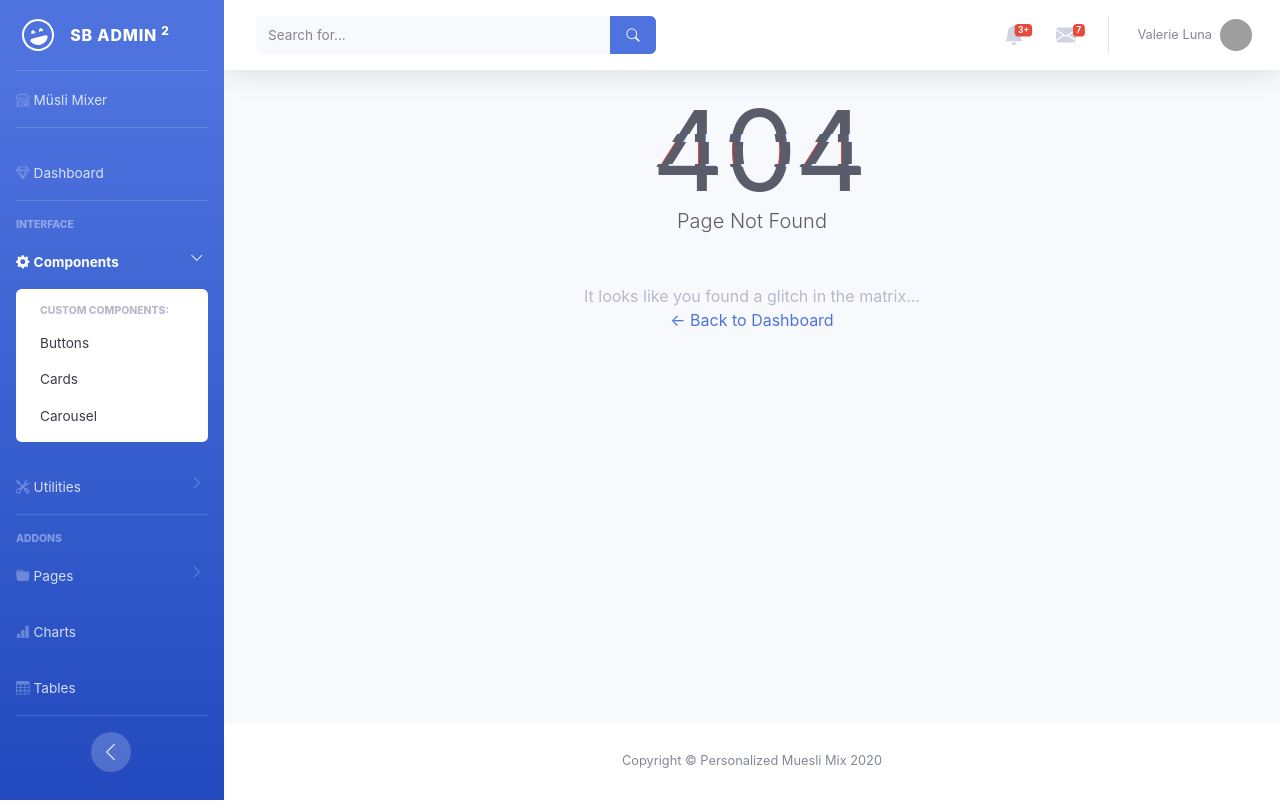
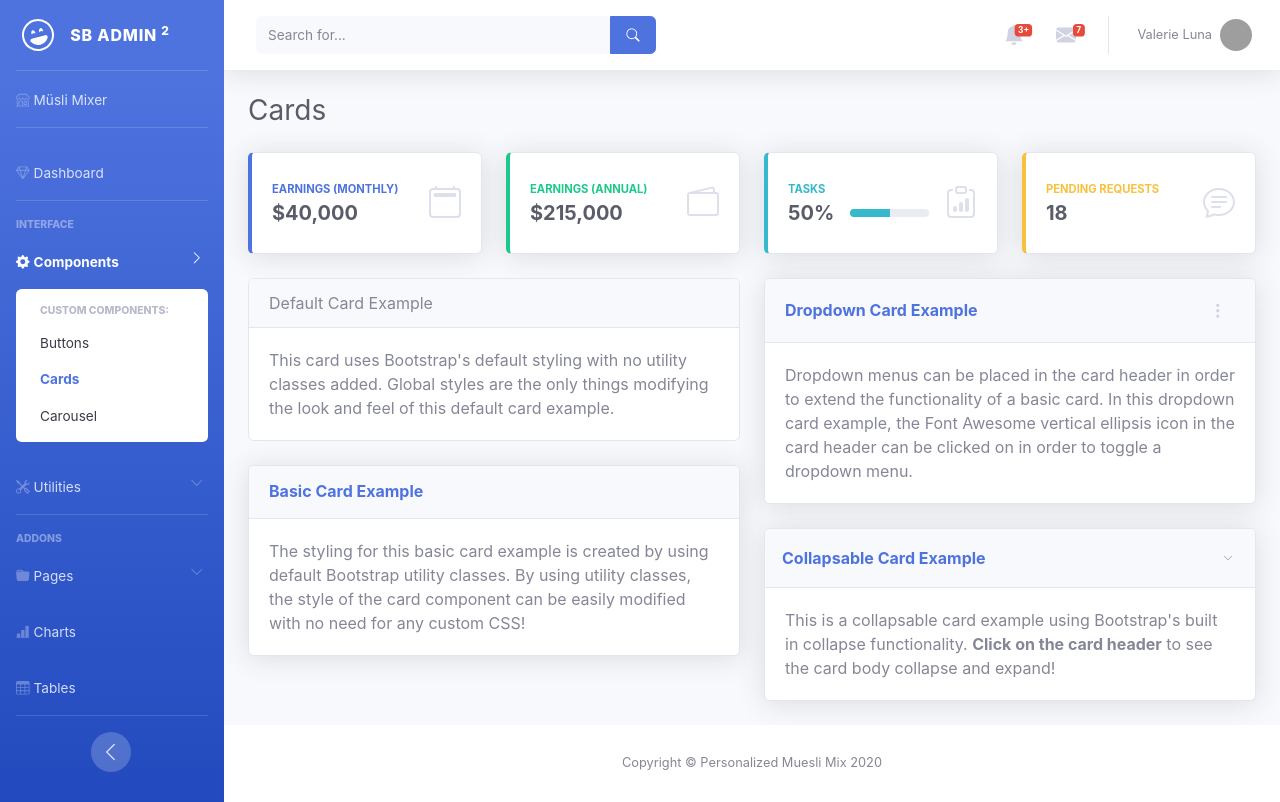
Before and after one commit to Laboratorynotices/muesli-dash, a Vue app: page /components/cards in a window 1280 px wide. Built offline with nearby package versions, Linux system fonts and the light colour scheme; grey boxes are pictures that could not be loaded.

Commit message:
Доделал страницу с карточками

```diff
--- a/src/layouts/Main-layout.vue
+++ b/src/layouts/Main-layout.vue
@@ -82,9 +82,6 @@ export default {
     // место для хранения нового URL
     const currentRoute = this.getURL()
 
-    console.log('oldRoute: ' + this.oldRoute)
-    console.log('currentRoute: ' + currentRoute)
-
     if (this.oldRoute !== currentRoute) {
       this.oldRoute = currentRoute
       this.menuKey += 1
--- a/src/layouts/main/SidebarLayout.vue
+++ b/src/layouts/main/SidebarLayout.vue
@@ -146,7 +146,7 @@ export default {
                   },
                   {
                     name: 'Cards',
-                    url: '#'
+                    url: '/components/cards'
                   },
                   {
                     name: 'Carousel',
@@ -256,7 +256,6 @@ export default {
       }
 
       if (currentRoute.indexOf(url) === 0) {
-        console.log(url)
         return true
       }
 
--- a/src/router/index.js
+++ b/src/router/index.js
@@ -27,7 +27,15 @@ const routes = [
     component: () => import('@/views/Dashboard.vue')
   },
 
-  // Разбираемся с каруселью
+  // "Карточки"
+  {
+    path: '/components/cards',
+    name: 'Cards',
+    meta: { layout: 'main' },
+    component: () => import('@/views/Cards.vue')
+  },
+
+  // "Карусель"
   {
     path: '/components/carousel',
     name: 'Carousel',
--- /dev/null
+++ b/src/views/Cards.vue
@@ -0,0 +1,151 @@
+<template>
+  <div class="container-fluid">
+    <!-- Page Heading -->
+    <h1 class="h3 mb-4 text-gray-800">Cards</h1>
+
+    <!-- Content Row -->
+    <b-row>
+      <contentRowCard
+        v-for="(contentRowCard, id) in contentRowCards"
+        :key="id"
+        :icon="contentRowCard.icon"
+        :lineFirst="contentRowCard.lineFirst"
+        :lineSecond="contentRowCard.lineSecond"
+        :progressbar="contentRowCard.progressbar"
+        :variant = "contentRowCard.variant"
+      />
+    </b-row>
+
+    <!-- default examples -->
+    <b-row>
+      <!-- Default and Basic Card Examples -->
+      <b-col class="col-12 col-lg-6">
+
+        <!-- Default Card Example -->
+        <b-card class="mb-4" no-body>
+          <b-card-header>
+            Default Card Example
+          </b-card-header>
+          <b-card-body>
+            This card uses Bootstrap's default styling with no utility classes added. Global styles are the only things modifying the look and feel of this default card example.
+          </b-card-body>
+        </b-card>
+
+        <!-- Basic Card Example -->
+        <b-card class="shadow mb-4" no-body>
+          <b-card-header class="py-3">
+            <h6 class="m-0 font-weight-bold text-primary">Basic Card Example</h6>
+          </b-card-header>
+          <b-card-body>
+            The styling for this basic card example is created by using default Bootstrap utility classes. By using utility classes, the style of the card component can be easily modified with no need for any custom CSS!
+          </b-card-body>
+        </b-card>
+      </b-col>
+
+      <!-- Dropdown and Collapsable Card Example -->
+      <b-col class="col-12 col-lg-6">
+
+        <!-- Dropdown Card Example -->
+        <b-card class="shadow mb-4" no-body>
+          <!-- Card Header - Dropdown -->
+          <b-card-header
+            class="py-3 d-flex flex-row align-items-center justify-content-between"
+          >
+            <h6 class="m-0 font-weight-bold text-primary">
+              Dropdown Card Example
+            </h6>
+            <b-dropdown
+              no-caret
+              size="sm"
+              right
+              variant="none"
+            >
+              <template
+                #button-content
+                button-class="border-0"
+              >
+                <b-icon-three-dots-vertical class="text-gray-400" />
+              </template>
+              <b-dropdown-group header="Dropdown Header:">
+                <b-dropdown-item href="#">Action</b-dropdown-item>
+                <b-dropdown-item href="#">Another action</b-dropdown-item>
+              </b-dropdown-group>
+              <b-dropdown-divider></b-dropdown-divider>
+              <b-dropdown-item href="#">Something else here</b-dropdown-item>
+            </b-dropdown>
+          </b-card-header>
+          <!-- Card Body -->
+          <b-card-body>
+            Dropdown menus can be placed in the card header in order to extend the functionality of a basic card. In this dropdown card example, the Font Awesome vertical ellipsis icon in the card header can be clicked on in order to toggle a dropdown menu.
+          </b-card-body>
+        </b-card>
+
+        <!-- Collapsable Card Example -->
+        <b-card class="shadow mb-4" no-body>
+          <b-card-header class="p-0" >
+            <b-button
+              href="#"
+              block
+              class="p-3 px-0 d-flex flex-row align-items-center justify-content-between"
+              v-b-toggle.accordion-1
+              variant="none"
+            >
+              <h6 class="m-0 font-weight-bold text-primary">Collapsable Card Example</h6>
+
+              <span>
+                <b-icon-chevron-down scale="0.5" class="when-opened" />
+                <b-icon-chevron-right scale="0.5" class="when-closed" />
+              </span>
+            </b-button>
+          </b-card-header>
+          <b-collapse id="accordion-1" visible accordion="my-accordion" role="tabpanel">
+            <b-card-body>
+              This is a collapsable card example using Bootstrap's built in collapse functionality. <strong>Click on the card header</strong> to see the card body collapse and expand!
+            </b-card-body>
+          </b-collapse>
+        </b-card>
+      </b-col>
+    </b-row>
+
+  </div>
+</template>
+
+<script>
+import ContentRowCard from './dashboard/ContentRowCard.vue'
+
+export default {
+  name: 'Dashboard',
+  components: {
+    ContentRowCard
+  },
+  data: () => ({
+    contentRowCards: [
+      {
+        icon: 'calendar2',
+        lineFirst: 'Earnings (Monthly)',
+        lineSecond: '$40,000',
+        variant: 'primary'
+      },
+      {
+        icon: 'wallet2',
+        lineFirst: 'Earnings (Annual)',
+        lineSecond: '$215,000',
+        variant: 'success'
+      },
+      {
+        icon: 'clipboard-data',
+        lineFirst: 'Tasks',
+        progressbar: 50, // value in percent
+        variant: 'info'
+      },
+      {
+        icon: 'chat-text',
+        lineFirst: 'Pending Requests',
+        lineSecond: '18',
+        variant: 'warning'
+      }
+    ]
+  })
+}
+
+</script>
--- a/src/views/Home.vue
+++ b/src/views/Home.vue
@@ -3,14 +3,21 @@
     <h3>Привязанные странички</h3>
 
     <b-nav vertical pills>
-      <b-nav-item
-        v-for="link in links"
-        :key="link.url"
-        :to="link.url"
-        active-class="active"
+      <div
+        v-for="(link, index) in links"
+        :key="index"
       >
-        {{link.name}}
-      </b-nav-item>
+        <!-- Создаём ссылку из списка -->
+        <b-nav-item
+          v-if="'url' in link && link.url !== '#'"
+          :to="link.url"
+          active-class="active"
+        >
+          {{link.name}}
+        </b-nav-item>
+        <!-- Разделитель -->
+        <hr v-else />
+      </div>
     </b-nav>
 
     <p>Это приложение создано в первую очередь для ознакомления с Vue и Bootstrap-Vue.</p>
@@ -30,11 +37,16 @@ export default {
   data: () => ({
     links: [
       { name: 'Overview', url: '/' },
+      { name: 'hr' },
       { name: 'Müsli Mixer', url: '/muesli' },
+      { name: 'hr' },
       { name: 'Login', url: '/login' },
       { name: 'Dashboard', url: '/dashboard' },
+      { name: 'Cards', url: '/components/cards' },
+      { name: 'Carousel', url: '/components/carousel' },
       { name: 'Error page 404', url: '/pages/404' },
-      { name: 'Blank', url: '/pages/blank' }
+      { name: 'Blank', url: '/pages/blank' },
+      { name: 'hr' }
     ]
   })
 }
```
Also changed, not shown: src/assets/css/sb-admin-2.css.
